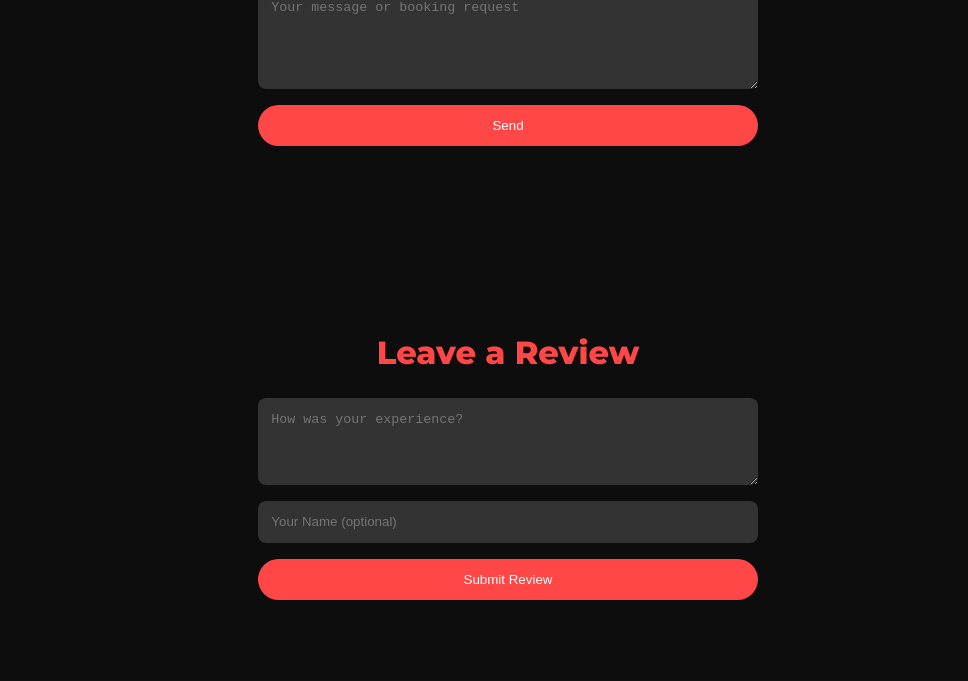
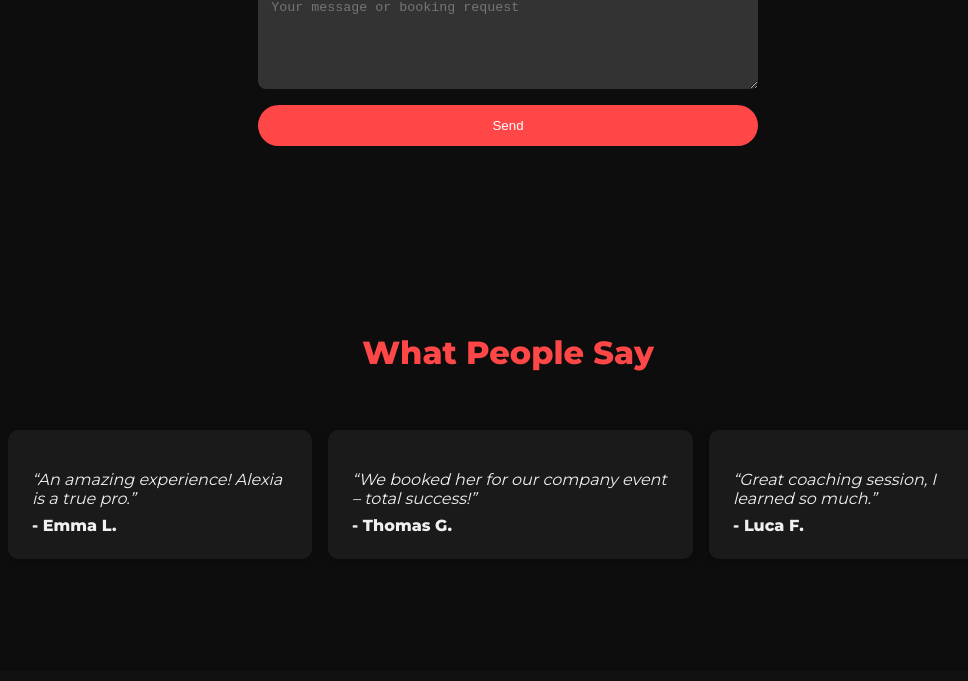
Before and after one commit to alexiadepagne/a.depagne.github.io, a plain HTML site: page index.html in a window 1280 px wide. Shown: the part 1293-1974 px from the top of the page, without its empty margins (132-1100 px from the left). Drawn offline with Linux system fonts and the light colour scheme.

Commit message:
Update index.html

```diff
--- a/index.html
+++ b/index.html
@@ -42,9 +42,11 @@
     nav {
       display: flex;
       flex-wrap: wrap;
-      justify-content: flex-start;
+      justify-content: center;
+      align-items: center;
       gap: 1.2em;
-      padding-left: 2em;
+      padding-left: 1em;
+      flex-grow: 1;
     }
     nav a {
       color: #ccc;
@@ -146,6 +148,28 @@
       vertical-align: middle;
       filter: brightness(0) invert(1);
     }
+    .carousel {
+      display: flex;
+      overflow-x: auto;
+      gap: 1em;
+      scroll-snap-type: x mandatory;
+      padding: 2em 0;
+    }
+    .carousel::-webkit-scrollbar {
+      display: none;
+    }
+    .carousel-item {
+      background: #1a1a1a;
+      border-radius: 10px;
+      padding: 1.5em;
+      min-width: 250px;
+      scroll-snap-align: start;
+      box-shadow: 0 2px 8px rgba(0,0,0,0.3);
+    }
+    .carousel-item p {
+      font-style: italic;
+      margin-bottom: 0.5em;
+    }
     @media (max-width: 600px) {
       nav {
         justify-content: center;
@@ -204,13 +228,21 @@
   </section>
 
   <section id="reviews" class="section">
-    <h2 style="text-align:center; color: #ff4747; font-size: 2em;">Leave a Review</h2>
-    <form action="https://formsubmit.co/alexia.depagne@gmail.com" method="POST">
-      <input type="hidden" name="_subject" value="New Review">
-      <textarea name="review" placeholder="How was your experience?" rows="4" required></textarea>
-      <input type="text" name="name" placeholder="Your Name (optional)">
-      <button type="submit">Submit Review</button>
-    </form>
+    <h2 style="text-align:center; color: #ff4747; font-size: 2em;">What People Say</h2>
+    <div class="carousel">
+      <div class="carousel-item">
+        <p>“An amazing experience! Alexia is a true pro.”</p>
+        <strong>- Emma L.</strong>
+      </div>
+      <div class="carousel-item">
+        <p>“We booked her for our company event – total success!”</p>
+        <strong>- Thomas G.</strong>
+      </div>
+      <div class="carousel-item">
+        <p>“Great coaching session, I learned so much.”</p>
+        <strong>- Luca F.</strong>
+      </div>
+    </div>
   </section>
 
   <footer>
```
